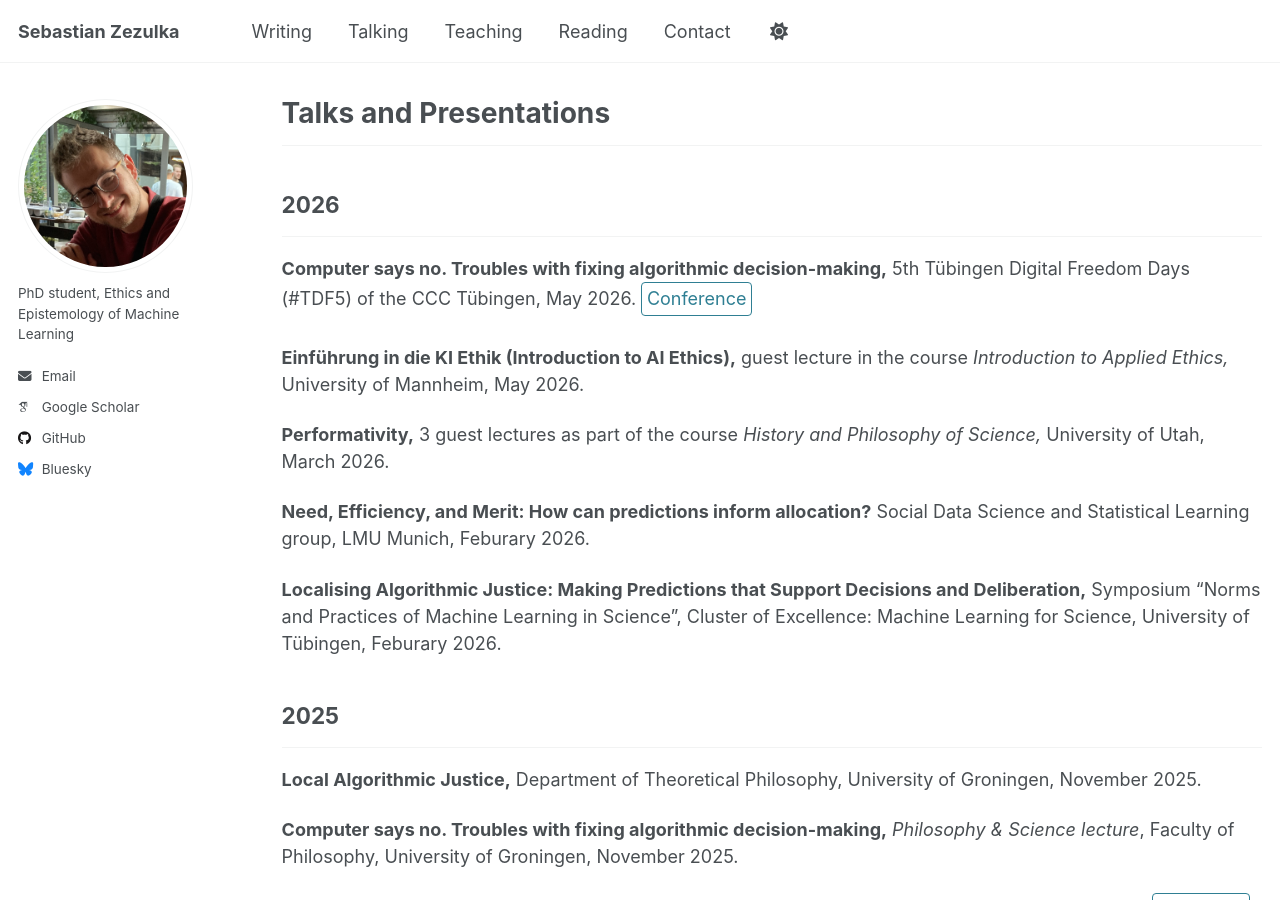
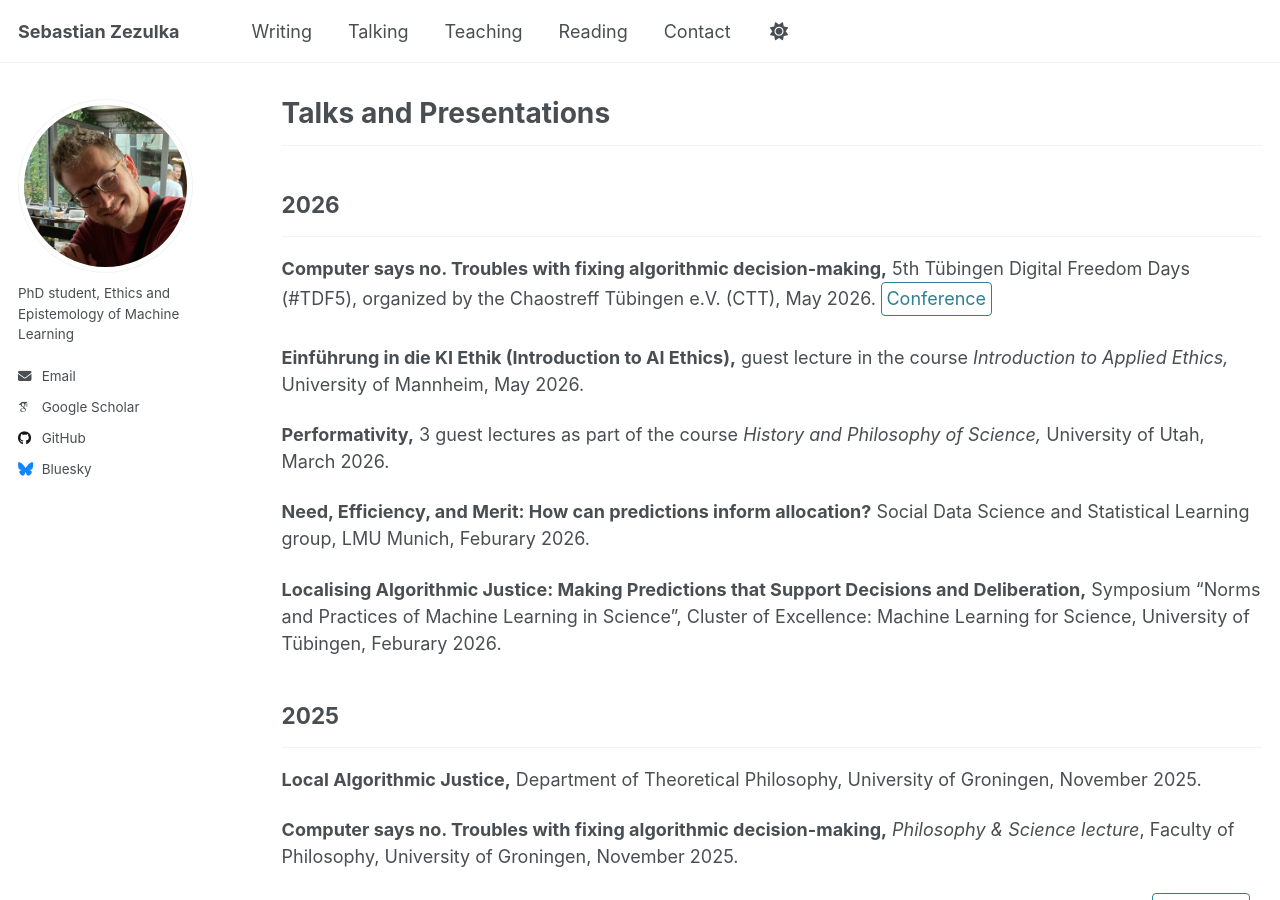
Before and after one commit to sezezulka/sezezulka.github.io, a Jekyll site: the page built from _pages/talks.md, in a window 1280 px wide and 900 px high. Built offline with Jekyll 4.4.1, drawn with Linux system fonts in a browser that asks for light colours; some web fonts are replaced; a script that is not in the unit is left out.

Commit message:
Update CTT

```diff
--- a/_pages/talks.md
+++ b/_pages/talks.md
@@ -8,7 +8,7 @@ author_profile: true
 ---
 ## 2026
 ---
-**Computer says no. Troubles with fixing algorithmic decision-making,** 5th Tübingen Digital Freedom Days (#TDF5) of the CCC Tübingen, May 2026. [Conference](https://tdf.cttue.de/en/index.html){: .btn--research}{:target="_blank"}
+**Computer says no. Troubles with fixing algorithmic decision-making,** 5th Tübingen Digital Freedom Days (#TDF5), organized by the Chaostreff Tübingen e.V. (CTT), May 2026. [Conference](https://tdf.cttue.de/en/index.html){: .btn--research}{:target="_blank"}
 
 **Einführung in die KI Ethik (Introduction to AI Ethics),** guest lecture in the course *Introduction to Applied Ethics,* University of Mannheim, May 2026.
 
```
